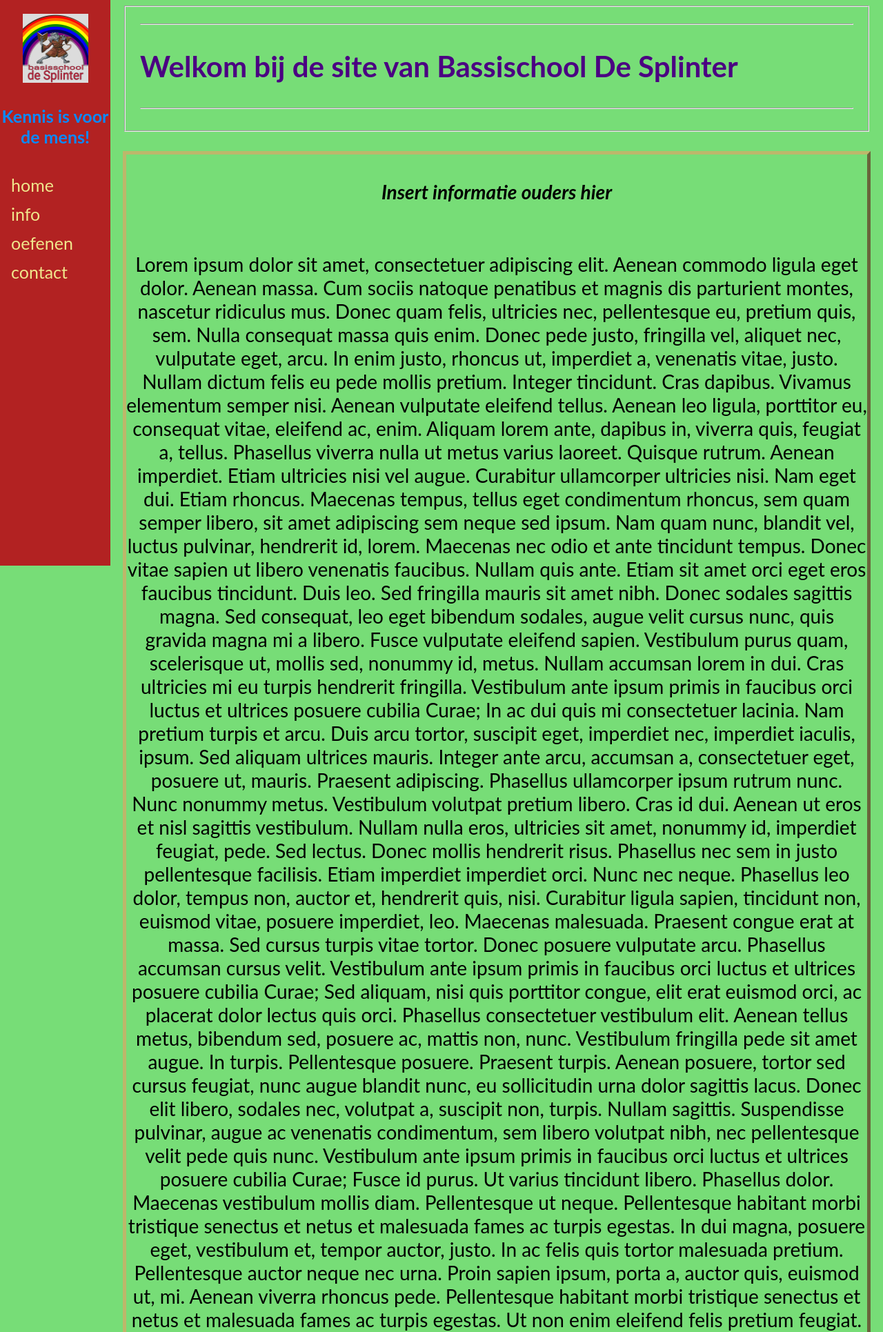
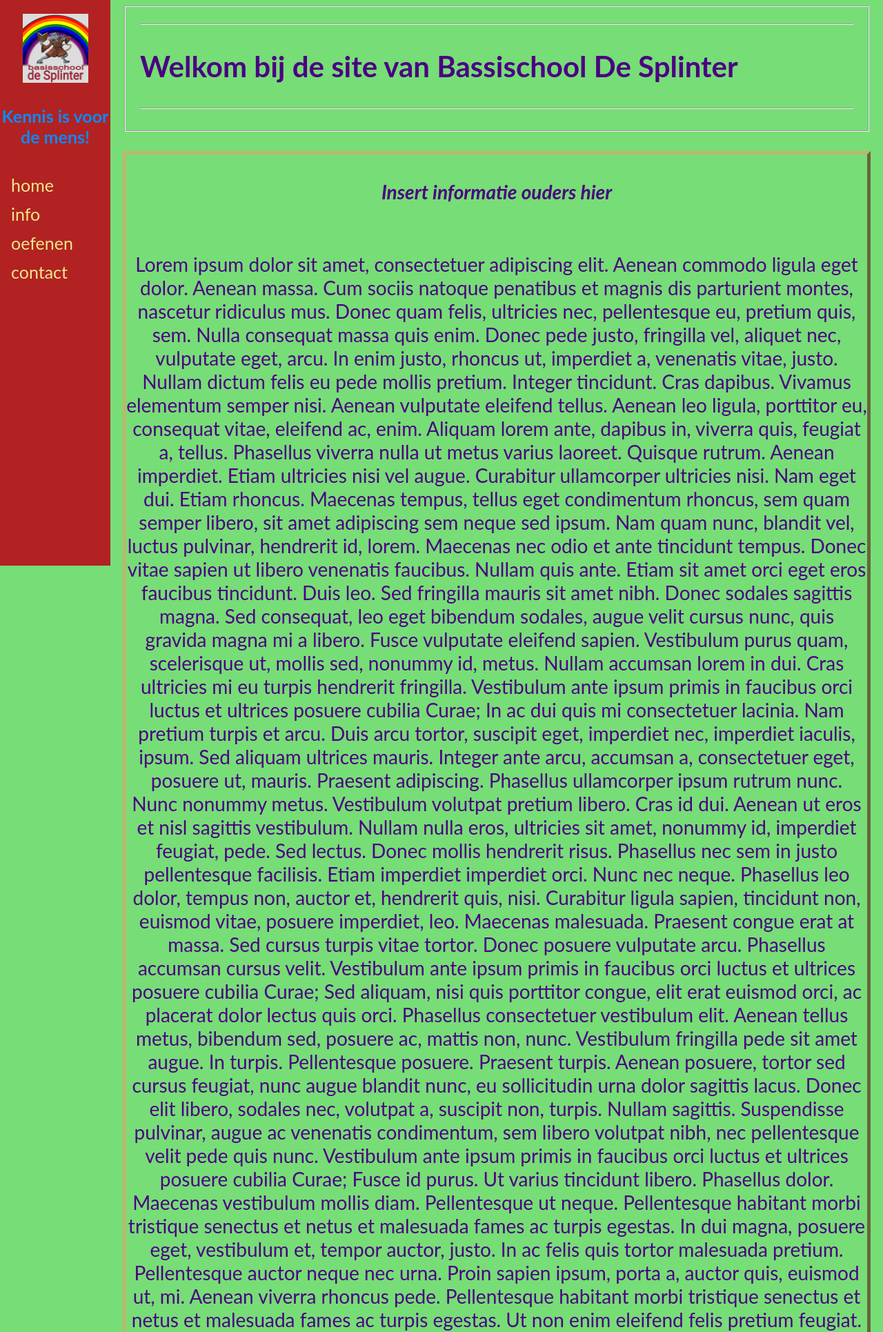
Before and after one commit to Flight-Of-The-Monkey/Flight-of-the-Monkey, a PHP site: page / in a window 1280 px wide. Shown: the top 1931 px of the page at 69% size. Run offline with PHP 8.4, Linux system fonts and the light colour scheme.

Commit message:
Kleuren update

```diff
--- a/stijl.css
+++ b/stijl.css
@@ -14,6 +14,9 @@ body {
 						h3{
 			color: indigo;
 		}
+                        h4{
+                            color: indigo;
+                        }
 
 				p{
 			color: indigo;
@@ -107,6 +110,7 @@ body {
             border: 5px outset darkkhaki;
             background-color: #77dd77;
             text-align: center;
+            color: indigo;
         }
 
 
```
Also changed, not shown: xander.php (deleted).
